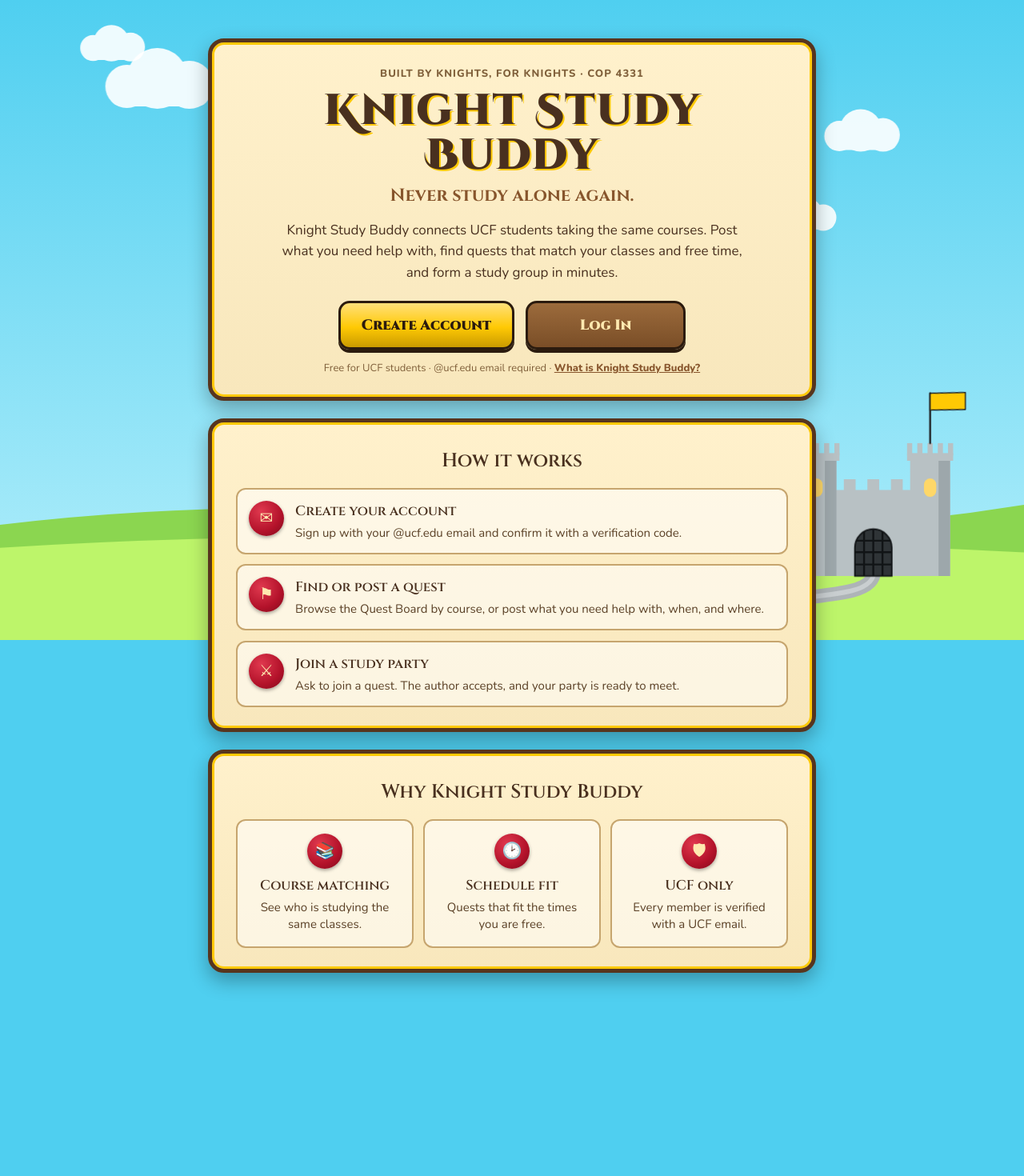
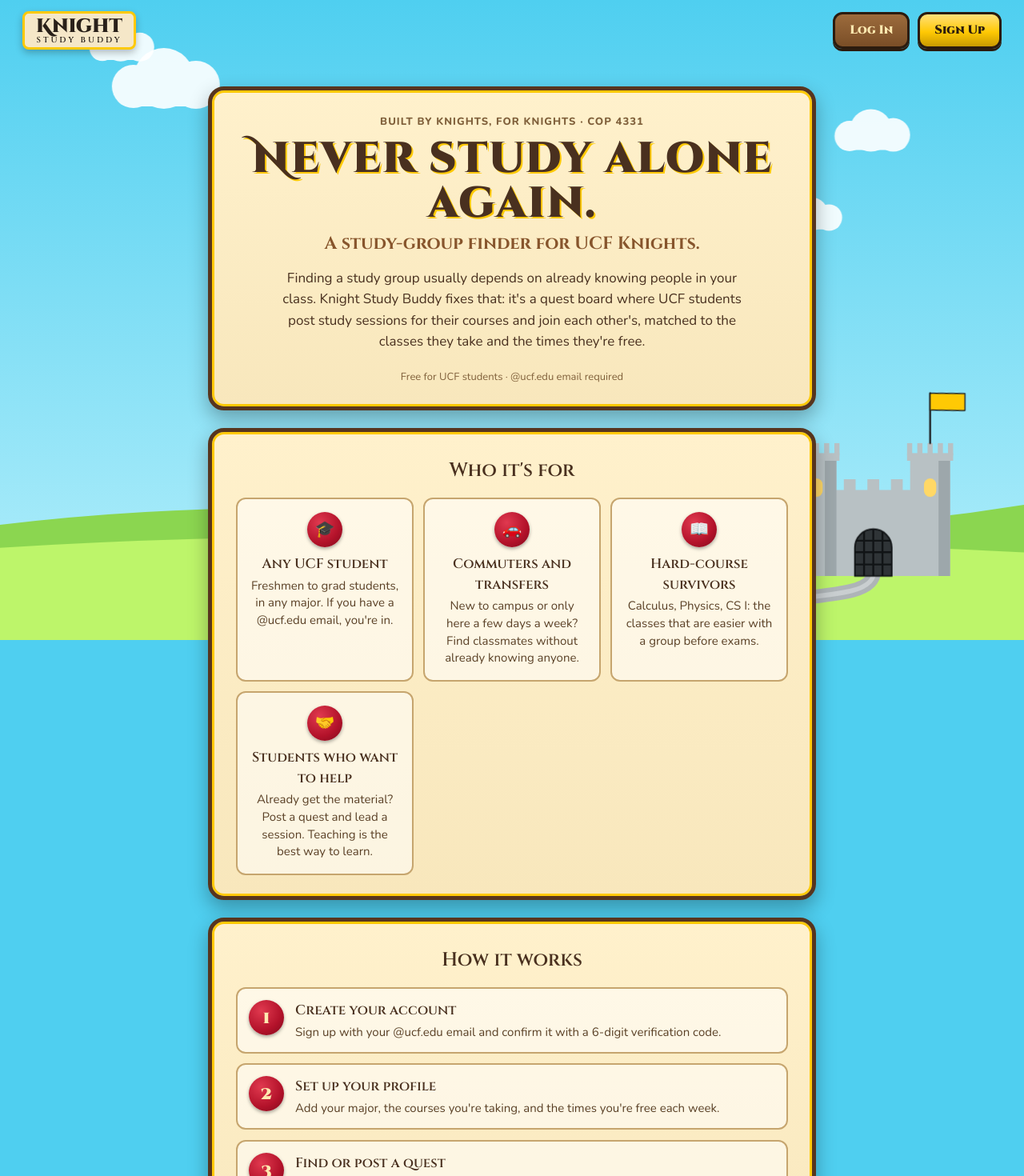
Before and after one commit to JashtonColon/Large-pro, a React (Vite) app in the folder apps/web/: page / in a window 1280 px wide. Shown: the top 1470 px of the page at 80% size. Before the commit the page ends 1376 px from the top, so only its background shows below. Built offline with nearby package versions, Linux system fonts and the light colour scheme.

Commit message:
Web: main page explains the app, with Log In / Sign Up in the corner

```diff
--- a/apps/web/src/App.tsx
+++ b/apps/web/src/App.tsx
@@ -15,7 +15,6 @@ import PasswordResetPage from "./pages/PasswordResetPage";
 import ProfileSetupPage from "./pages/ProfileSetupPage";
 import ProtectedRoute from "./components/ProtectedRoute";
 import WelcomePage from "./pages/WelcomePage";
-import AboutPage from "./pages/AboutPage";
 import CastleScene from "./components/theme/CastleScene";
 import { TransitionProvider } from "./components/theme/Transitions";
 
@@ -33,7 +32,7 @@ export default function App() {
 
         {/* Welcome page: what the app is, then Sign Up / Log In */}
         <Route path="/" element={<WelcomePage />} />
-        <Route path="/about" element={<AboutPage />} />
+        <Route path="/about" element={<Navigate to="/" replace />} />
 
         {/* Authentication Pages (public) */}
         <Route path="/login" element={<LoginPage />} />
--- a/apps/web/src/components/DashboardNavbar.tsx
+++ b/apps/web/src/components/DashboardNavbar.tsx
@@ -45,7 +45,7 @@ export default function DashboardNavbar() {
             My Profile
           </NavLink>
 
-          <NavLink to="/about">
+          <NavLink to="/" end>
             About
           </NavLink>
 
--- a/apps/web/src/pages/AboutPage.tsx
+++ /dev/null
@@ -1,85 +0,0 @@
-// About page: what Knight Study Buddy is, who it's for, and how it works.
-// Public (no login needed), linked from the welcome page and the navbar.
-
-import { useNavigate } from "react-router-dom";
-
-const AUDIENCE = [
-  { icon: "🎓", title: "Any UCF student", text: "Freshmen to grad students, in any major. If you have a @ucf.edu email, you're in." },
-  { icon: "🚗", title: "Commuters and transfers", text: "New to campus or only here a few days a week? Find classmates without already knowing anyone." },
-  { icon: "📖", title: "Hard-course survivors", text: "Calculus, Physics, CS I: the classes that are easier with a group before exams." },
-  { icon: "🤝", title: "Students who want to help", text: "Already get the material? Post a quest and lead a session. Teaching is the best way to learn." },
-];
-
-const FEATURES = [
-  { icon: "⚑", title: "Quest Board", text: "Post a study session (course, date, time, place, group size) or browse everyone else's." },
-  { icon: "🔎", title: "Search", text: "Search quests by title or course code. Partial matches work, so \"cop43\" finds COP 4331." },
-  { icon: "✨", title: "For You matches", text: "Add your courses and weekly free times, and we show quests in your classes that fit your schedule." },
-  { icon: "🛡", title: "Join requests", text: "Ask to join a quest. The author accepts or declines, so groups stay the right size." },
-  { icon: "📱", title: "Web and mobile", text: "The same account works on this site and in the Android app." },
-  { icon: "🔐", title: "Verified Knights only", text: "Every account confirms a UCF email with a 6-digit code, and logins use secure tokens." },
-];
-
-export default function AboutPage() {
-  const navigate = useNavigate();
-
-  return (
-    <main className="welcome-page about-page">
-      <section className="welcome-hero">
-        <p className="welcome-kicker">About</p>
-        <h1 className="welcome-title">Knight Study Buddy</h1>
-        <p className="welcome-tagline">A study-group finder for UCF Knights.</p>
-        <p className="welcome-lead">
-          Studying alone is hard, and finding a study group usually depends on
-          already knowing people in your class. Knight Study Buddy fixes that:
-          it's a quest board where UCF students post study sessions for their
-          courses and join each other's, matched to the classes they take and
-          the times they're free.
-        </p>
-      </section>
-
-      <section className="welcome-panel">
-        <h2 className="welcome-panel-title">Who it's for</h2>
-        <div className="welcome-perks">
-          {AUDIENCE.map((item, i) => (
-            <div key={item.title} className="welcome-perk" style={{ animationDelay: `${0.3 + i * 0.1}s` }}>
-              <span className="welcome-perk-icon">{item.icon}</span>
-              <h3>{item.title}</h3>
-              <p>{item.text}</p>
-            </div>
-          ))}
-        </div>
-      </section>
-
-      <section className="welcome-panel">
-        <h2 className="welcome-panel-title">What you can do</h2>
-        <div className="welcome-perks">
-          {FEATURES.map((item, i) => (
-            <div key={item.title} className="welcome-perk" style={{ animationDelay: `${0.4 + i * 0.1}s` }}>
-              <span className="welcome-perk-icon">{item.icon}</span>
-              <h3>{item.title}</h3>
-              <p>{item.text}</p>
-            </div>
-          ))}
-        </div>
-      </section>
-
-      <section className="welcome-panel">
-        <h2 className="welcome-panel-title">About the project</h2>
-        <p className="about-text">
-          Knight Study Buddy was built by a team of UCF students for COP 4331
-          (Processes for Object-Oriented Software Development). It runs on the
-          MERN stack: MongoDB, Express, React with TypeScript, and Node.js, with
-          a Flutter mobile app that uses the same API.
-        </p>
-        <div className="welcome-actions">
-          <button className="welcome-primary" onClick={() => navigate("/register")}>
-            Create Account
-          </button>
-          <button className="welcome-secondary" onClick={() => navigate(-1)}>
-            ← Back
-          </button>
-        </div>
-      </section>
-    </main>
-  );
-}
--- a/apps/web/src/pages/WelcomePage.tsx
+++ b/apps/web/src/pages/WelcomePage.tsx
@@ -1,68 +1,80 @@
-// First page visitors see: what Knight Study Buddy is, how it works,
-// and buttons to sign up or log in. Same content as the mobile welcome page.
+// Main page (/): what Knight Study Buddy is, who it's for and how it works,
+// with Log In / Sign Up in the top-right corner.
 
 import { useNavigate } from "react-router-dom";
 
-const STEPS = [
-  {
-    icon: "✉",
-    title: "Create your account",
-    text: "Sign up with your @ucf.edu email and confirm it with a verification code.",
-  },
-  {
-    icon: "⚑",
-    title: "Find or post a quest",
-    text: "Browse the Quest Board by course, or post what you need help with, when, and where.",
-  },
-  {
-    icon: "⚔",
-    title: "Join a study party",
-    text: "Ask to join a quest. The author accepts, and your party is ready to meet.",
-  },
+const AUDIENCE = [
+  { icon: "🎓", title: "Any UCF student", text: "Freshmen to grad students, in any major. If you have a @ucf.edu email, you're in." },
+  { icon: "🚗", title: "Commuters and transfers", text: "New to campus or only here a few days a week? Find classmates without already knowing anyone." },
+  { icon: "📖", title: "Hard-course survivors", text: "Calculus, Physics, CS I: the classes that are easier with a group before exams." },
+  { icon: "🤝", title: "Students who want to help", text: "Already get the material? Post a quest and lead a session. Teaching is the best way to learn." },
 ];
 
-const PERKS = [
-  { icon: "📚", title: "Course matching", text: "See who is studying the same classes." },
-  { icon: "🕑", title: "Schedule fit", text: "Quests that fit the times you are free." },
-  { icon: "🛡", title: "UCF only", text: "Every member is verified with a UCF email." },
+const STEPS = [
+  { title: "Create your account", text: "Sign up with your @ucf.edu email and confirm it with a 6-digit verification code." },
+  { title: "Set up your profile", text: "Add your major, the courses you're taking, and the times you're free each week." },
+  { title: "Find or post a quest", text: "Browse the Quest Board by course, or post what you need help with, when, and where." },
+  { title: "Join a study party", text: "Ask to join a quest. The author accepts, and your group is ready to meet." },
+];
+
+const FEATURES = [
+  { icon: "⚑", title: "Quest Board", text: "Post a study session (course, date, time, place, group size) or browse everyone else's." },
+  { icon: "🔎", title: "Search", text: "Search quests by title or course code. Partial matches work, so \"cop43\" finds COP 4331." },
+  { icon: "✨", title: "Matches for you", text: "Quests in your courses that fit inside the times you said you're free." },
+  { icon: "🛡", title: "Join requests", text: "The quest author accepts or declines each request, so groups stay the right size." },
+  { icon: "📱", title: "Web and mobile", text: "The same account works on this site and in the Android app." },
+  { icon: "🔐", title: "Verified Knights only", text: "Every account confirms a UCF email, and logins use secure tokens." },
 ];
 
 export default function WelcomePage() {
   const navigate = useNavigate();
 
   return (
-    <main className="welcome-page">
+    <div className="landing">
+      <header className="landing-bar">
+        <button className="landing-logo" onClick={() => window.scrollTo({ top: 0, behavior: "smooth" })}>
+          <span className="landing-logo-big">Knight</span>
+          <span className="landing-logo-small">Study Buddy</span>
+        </button>
+        <nav className="landing-auth">
+          <button className="landing-login" onClick={() => navigate("/login")}>Log In</button>
+          <button className="landing-signup" onClick={() => navigate("/register")}>Sign Up</button>
+        </nav>
+      </header>
+
+      <main className="welcome-page landing-main">
         <section className="welcome-hero">
           <p className="welcome-kicker">Built by Knights, for Knights · COP 4331</p>
-        <h1 className="welcome-title">Knight Study Buddy</h1>
-        <p className="welcome-tagline">Never study alone again.</p>
+          <h1 className="welcome-title">Never study alone again.</h1>
+          <p className="welcome-tagline">A study-group finder for UCF Knights.</p>
           <p className="welcome-lead">
-          Knight Study Buddy connects UCF students taking the same courses. Post
-          what you need help with, find quests that match your classes and free
-          time, and form a study group in minutes.
+            Finding a study group usually depends on already knowing people in
+            your class. Knight Study Buddy fixes that: it's a quest board where
+            UCF students post study sessions for their courses and join each
+            other's, matched to the classes they take and the times they're free.
           </p>
-        <div className="welcome-actions">
-          <button className="welcome-primary" onClick={() => navigate("/register")}>
-            Create Account
-          </button>
-          <button className="welcome-secondary" onClick={() => navigate("/login")}>
-            Log In
-          </button>
+          <p className="welcome-note">Free for UCF students · @ucf.edu email required</p>
+        </section>
+
+        <section className="welcome-panel">
+          <h2 className="welcome-panel-title">Who it's for</h2>
+          <div className="welcome-perks">
+            {AUDIENCE.map((item, i) => (
+              <div key={item.title} className="welcome-perk" style={{ animationDelay: `${0.3 + i * 0.1}s` }}>
+                <span className="welcome-perk-icon">{item.icon}</span>
+                <h3>{item.title}</h3>
+                <p>{item.text}</p>
               </div>
-        <p className="welcome-note">
-          Free for UCF students · @ucf.edu email required ·{" "}
-          <button className="welcome-link" onClick={() => navigate("/about")}>
-            What is Knight Study Buddy?
-          </button>
-        </p>
+            ))}
+          </div>
         </section>
 
         <section className="welcome-panel">
           <h2 className="welcome-panel-title">How it works</h2>
           <ol className="welcome-steps">
             {STEPS.map((step, i) => (
-            <li key={step.title} className="welcome-step" style={{ animationDelay: `${0.3 + i * 0.15}s` }}>
-              <span className="welcome-step-icon">{step.icon}</span>
+              <li key={step.title} className="welcome-step" style={{ animationDelay: `${0.3 + i * 0.12}s` }}>
+                <span className="welcome-step-icon">{i + 1}</span>
                 <div>
                   <h3>{step.title}</h3>
                   <p>{step.text}</p>
@@ -73,17 +85,33 @@ export default function WelcomePage() {
         </section>
 
         <section className="welcome-panel">
-        <h2 className="welcome-panel-title">Why Knight Study Buddy</h2>
+          <h2 className="welcome-panel-title">What you can do</h2>
           <div className="welcome-perks">
-          {PERKS.map((perk, i) => (
-            <div key={perk.title} className="welcome-perk" style={{ animationDelay: `${0.6 + i * 0.15}s` }}>
-              <span className="welcome-perk-icon">{perk.icon}</span>
-              <h3>{perk.title}</h3>
-              <p>{perk.text}</p>
+            {FEATURES.map((item, i) => (
+              <div key={item.title} className="welcome-perk" style={{ animationDelay: `${0.4 + i * 0.1}s` }}>
+                <span className="welcome-perk-icon">{item.icon}</span>
+                <h3>{item.title}</h3>
+                <p>{item.text}</p>
               </div>
             ))}
           </div>
         </section>
+
+        <section className="welcome-panel">
+          <h2 className="welcome-panel-title">About the project</h2>
+          <p className="about-text">
+            Knight Study Buddy was built by a team of UCF students for COP 4331
+            (Processes for Object-Oriented Software Development). It runs on the
+            MERN stack: MongoDB, Express, React with TypeScript, and Node.js, with
+            a Flutter mobile app that uses the same API.
+          </p>
+          <div className="welcome-actions">
+            <button className="welcome-primary" onClick={() => navigate("/register")}>
+              Begin Your Quest
+            </button>
+          </div>
+        </section>
       </main>
+    </div>
   );
 }
--- a/apps/web/src/theme.css
+++ b/apps/web/src/theme.css
@@ -766,3 +766,70 @@ body {
   line-height: 1.6;
   color: #49301f;
 }
+
+/* ---------- Main page top bar ---------- */
+
+.landing-bar {
+  position: sticky;
+  top: 0;
+  z-index: 20;
+  display: flex;
+  align-items: center;
+  justify-content: space-between;
+  gap: 12px;
+  padding: 14px clamp(12px, 3vw, 28px);
+  background: transparent;
+  pointer-events: none; /* only the logo and buttons catch clicks */
+}
+.landing-bar > * { pointer-events: auto; }
+.landing-logo { box-shadow: 0 4px 10px rgba(0, 0, 0, 0.25); }
+.landing-logo {
+  display: flex;
+  flex-direction: column;
+  align-items: center;
+  padding: 4px 14px;
+  border: 3px solid #ffc904;
+  border-radius: 8px;
+  background: #f5e7c8;
+  cursor: pointer;
+  line-height: 1;
+}
+.landing-logo-big {
+  font-family: var(--font-display);
+  font-weight: 900;
+  font-size: 24px;
+  color: #292019;
+}
+.landing-logo-small {
+  font-family: var(--font-heading);
+  font-size: 10px;
+  letter-spacing: 0.3em;
+  text-transform: uppercase;
+  color: #292019;
+}
+.landing-auth { display: flex; gap: 10px; }
+.landing-login,
+.landing-signup {
+  white-space: nowrap;
+  padding: 9px 18px;
+  border: 3px solid #2b1b0e;
+  border-radius: 12px;
+  font-family: var(--font-heading);
+  font-weight: 900;
+  font-size: 15px;
+  cursor: pointer;
+  box-shadow: 0 3px 0 #2b1b0e;
+  transition: transform 0.15s ease;
+}
+.landing-login { color: #ffe9b0; background: linear-gradient(#9c6b3c, #7a4e27); }
+.landing-signup { color: #2b1b0e; background: linear-gradient(#ffe07a, #ffc904 55%, #c99a00); }
+.landing-login:hover,
+.landing-signup:hover { transform: translateY(-2px); }
+.landing-main { padding-top: 32px; }
+.welcome-step-icon { font-family: var(--font-display); font-weight: 900; font-size: 22px; }
+@media (max-width: 480px) {
+  .landing-login, .landing-signup { padding: 7px 10px; font-size: 13px; }
+  .landing-auth { gap: 6px; }
+  .landing-logo { padding: 3px 8px; }
+  .landing-logo-big { font-size: 20px; }
+}
```
Lines whose indentation alone changed are shown as unchanged.
